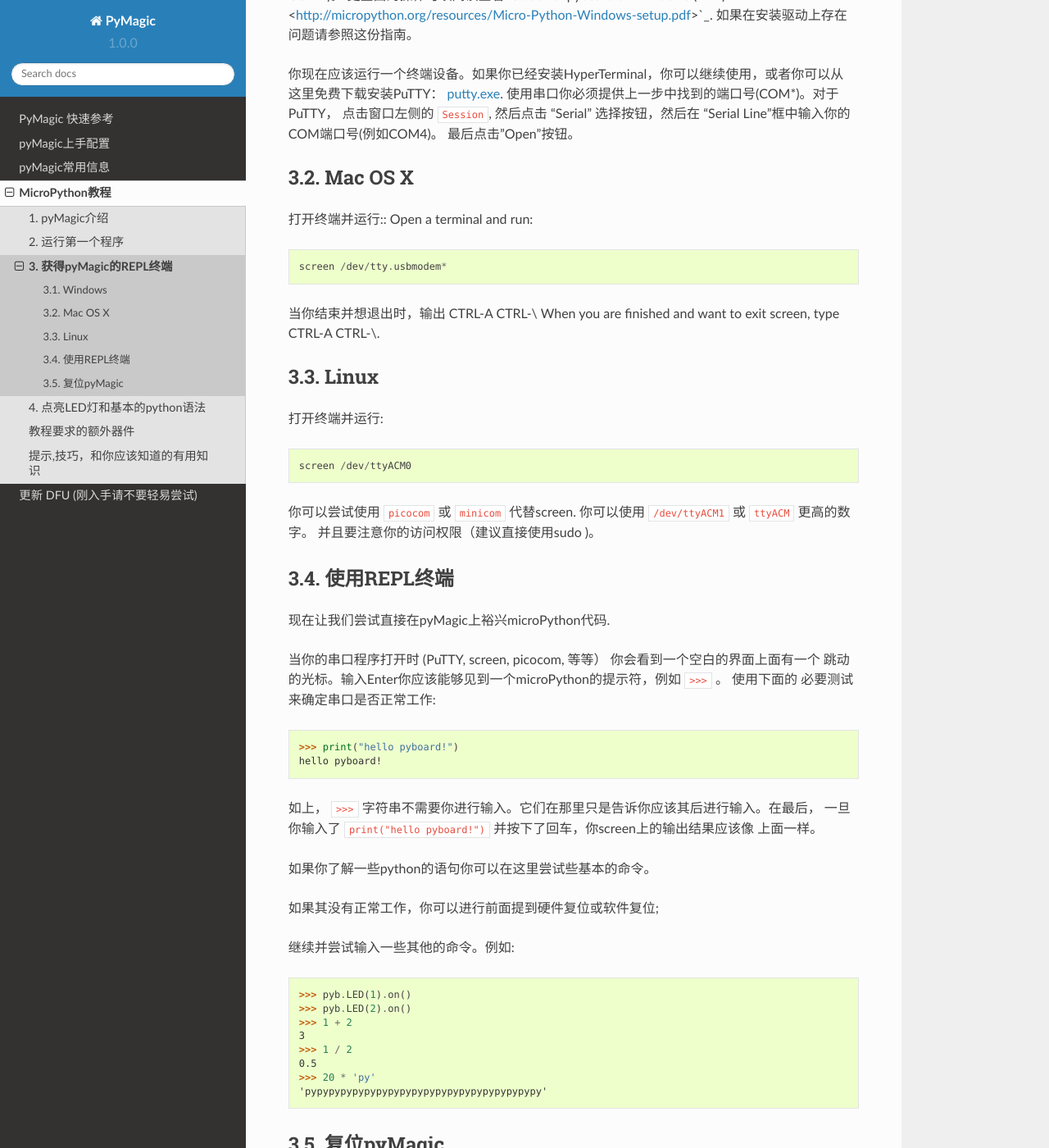
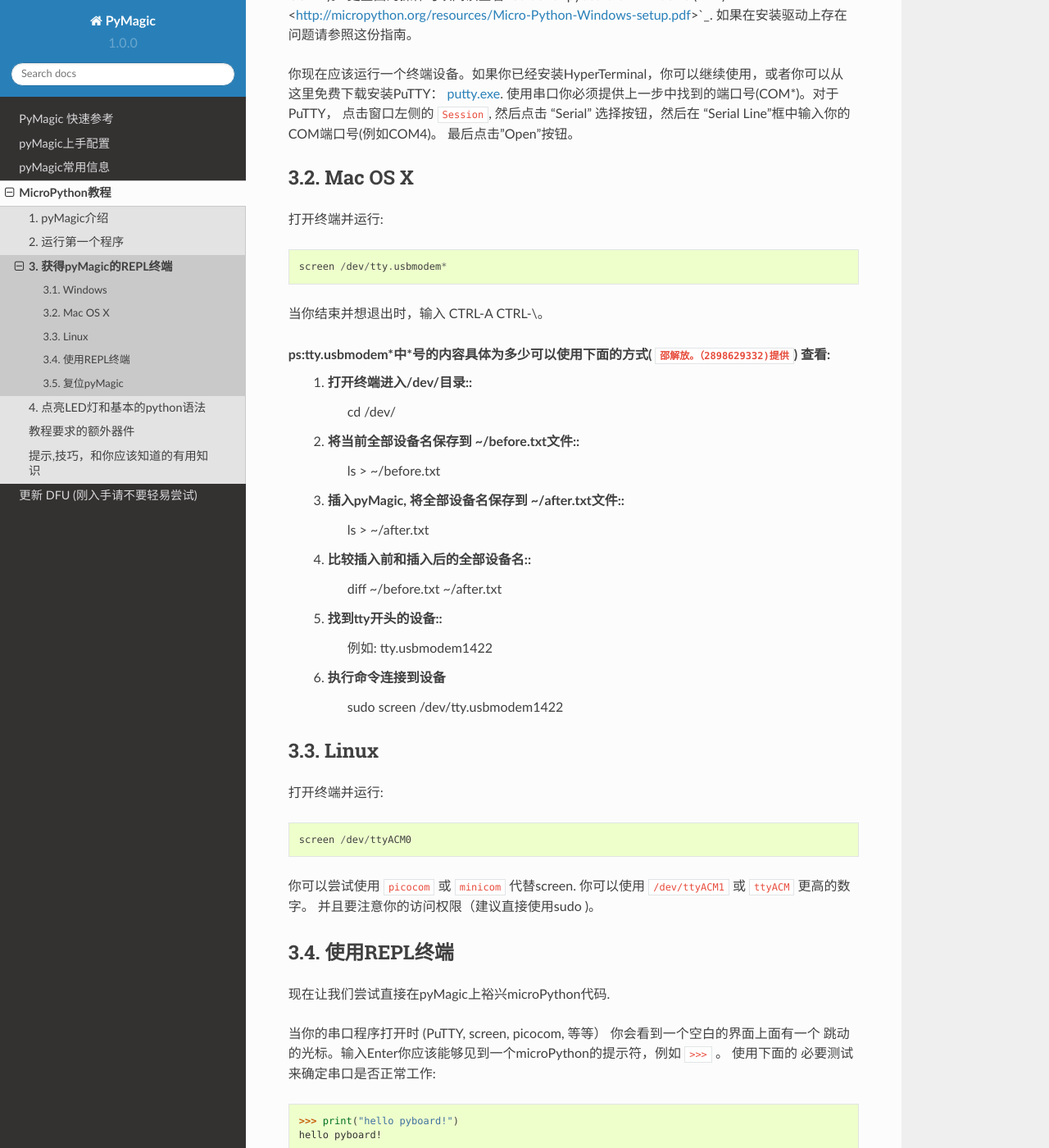
Before and after one commit to rmokerone/pyMagic-docs, a Sphinx documentation site: the page built from source/pymagic/tutorial/repl.rst, in a window 1280 px wide and 1400 px high, scrolled down 555 px. Shown: the whole window at 82% size. Built offline with Sphinx 7.4.7 and the Read the Docs theme 2.0.0, drawn with Linux system fonts in a browser that asks for light colours; pages that are not in the unit, such as notebooks, are missing from menus.

Commit message:
add mac osx repl

```diff
--- a/source/pymagic/tutorial/repl.rst
+++ b/source/pymagic/tutorial/repl.rst
@@ -33,12 +33,24 @@ Mac OS X
 --------
 
 打开终端并运行::
-Open a terminal and run::
 
     screen /dev/tty.usbmodem*
 
-当你结束并想退出时，输出 CTRL-A CTRL-\\
-When you are finished and want to exit screen, type CTRL-A CTRL-\\.
+当你结束并想退出时，输入 CTRL-A CTRL-\\。
+
+ps:tty.usbmodem*中*号的内容具体为多少可以使用下面的方式( ``邵解放。（2898629332)提供``) 查看:
+ 1. 打开终端进入/dev/目录::
+     cd /dev/
+ 2. 将当前全部设备名保存到 ~/before.txt文件::
+     ls > ~/before.txt
+ 3. 插入pyMagic, 将全部设备名保存到 ~/after.txt文件::
+     ls > ~/after.txt
+ 4. 比较插入前和插入后的全部设备名::
+     diff ~/before.txt ~/after.txt
+ 5. 找到tty开头的设备::
+     例如: tty.usbmodem1422
+ 6. 执行命令连接到设备
+     sudo screen /dev/tty.usbmodem1422
 
 Linux
 -----
```
Also changed, not shown: source/pymagic/tutorial/img/pyboard_usb_micro.jpg (added).
